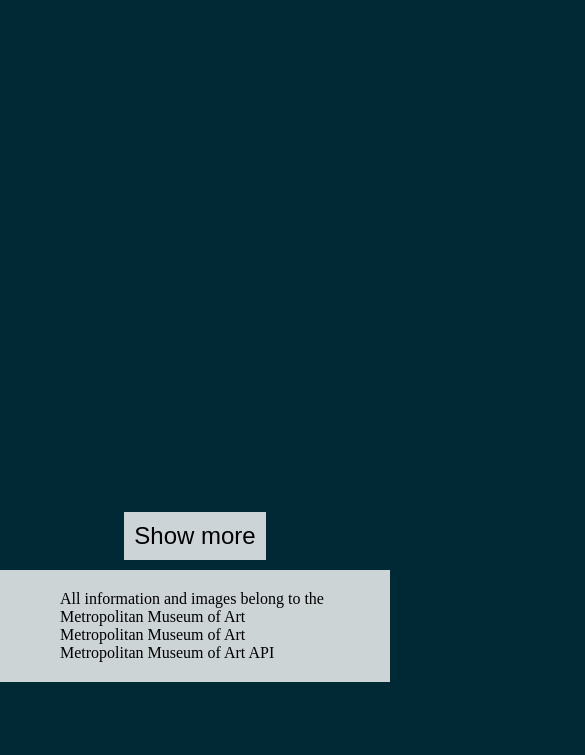
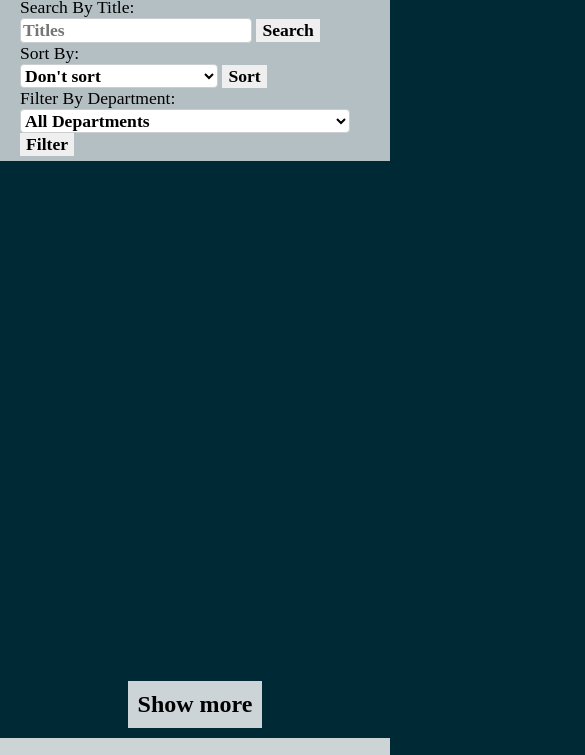
Before and after one commit to Nara-Me/WDfetch, a plain HTML site: page index.html in a window 390 px wide. Shown: the part 102-857 px from the top of the page, 585 px wide, since content can reach past the window. Drawn offline with Linux system fonts and the light colour scheme; no server answers; a web font is replaced by a local one.

Commit message:
style update

```diff
--- a/index.html
+++ b/index.html
@@ -15,8 +15,10 @@
     <header>
       <h1><a href="https://www.metmuseum.org/">Metropolitan Museum API</a></h1>
 
-      <div id="search-bar">
-          <input id="searchbarId" type="text" placeholder="Titles" maxlength="300" name="search">
+      <div class="filters">
+        <div id="search-bar">
+          <label>Search By Title:</label><br>
+          <input id="searchbarId" type="text" placeholder="Titles" maxlength="200" name="search">
           <button onclick="searchArtworks()">Search</button>
       </div>
 
@@ -28,7 +30,7 @@
           <option value="title-reverse">Title (Z-A-!)</option>
           <option value="date">Date (Asc moderately)</option>
           <option value="date-reverse">Date (Desc moderately)</option>
-        </select><br>
+        </select>
         <button value="filter" onclick="sortArtworks(this.value)">Sort</button>
       </div>
 
@@ -57,6 +59,7 @@
         </select>
         <button onclick="filterArtworks()">Filter</button>
       </div>
+    </div>
     </header>
 
     <div id="loading-screen">
@@ -88,8 +91,8 @@
 
     <footer>
       <p>All information and images belong to the Metropolitan Museum of Art<br>
-        <a href="https://www.metmuseum.org/">Metropolitan Museum of Art</a><br>
-      <a href="https://metmuseum.github.io/">Metropolitan Museum of Art API</a>
+        <a href="https://www.metmuseum.org/"><i>Metropolitan Museum of Art</i></a><br>
+      <a href="https://metmuseum.github.io/"><i>Metropolitan Museum of Art API</i></a>
     </footer>
   </body>
 </html>
--- a/script.js
+++ b/script.js
@@ -249,9 +249,7 @@ function createArtworkElement(artworkData) {
       infoElement = document.createElement("p");
       if (label === "Date") {
         infoElement.classList.add("date");
-        infoElement.style.display = "none";
       } else if (label === "Title") {
-        //infoElement.style.display = "none";
         infoElement.classList.add("title");
       }
       infoElement.innerHTML = `<strong>${label}:</strong> <span class="${label.toLowerCase()}">${value}</span>`;
@@ -274,6 +272,7 @@ function createArtworkElement(artworkData) {
   //addInfo("Date", artworkData.objectDate);
   //addInfo("ID", artworkData.objectID);
 
+  //set artwork info for popup
   artworkElement.setAttribute("data-title", artworkData.title);
   artworkElement.setAttribute("data-image", artworkData.primaryImage);
   artworkElement.setAttribute(
--- a/style.css
+++ b/style.css
@@ -10,8 +10,9 @@ html, body {
 }
 
 header {
+  display: flex;
   width: 100%;
-  display: inline-flex;
+  padding: 5px 0;
   top: 0;
   position: sticky;
   background: rgba(255, 255, 255, 0.7);
@@ -19,8 +20,79 @@ header {
 }
 
 header h1 {
-  margin: 0;
-  padding: 10px 5px;
+  margin: 0 20px;
+  padding: 10px 0;
+}
+
+.filters {
+  display: flex;
+  margin: 0 20px;
+  font-size: 1.1em;
+  top: 15px;
+  position: relative;
+}
+
+@media (max-width:980px)  {
+  header {
+    display: block;
+    width: 100%;
+    padding: 5px 0;
+    top: 0;
+    position: sticky;
+    background: rgba(255, 255, 255, 0.7);
+    z-index: 10;
+  }
+
+  .filters {
+    display: block;
+    margin: 0 20px;
+    top: 0;
+    font-size: 1.1em;
+  }
+}
+
+button {
+  font-family: inherit;
+  font-size: 1em;
+  border: none;
+  cursor: pointer;
+  font-weight: bold;
+}
+
+input {
+  font-family: inherit;
+  font-size: 1em;
+  border: none;
+  font-weight: bold;
+
+  background-color: #fff;
+  border: 1px solid #caced1;
+  border-radius: 0.25rem;
+  color: #000;
+}
+
+select {
+  font-family: inherit;
+  font-size: 1em;
+  border: none;
+  font-weight: bold;
+
+  background-color: #fff;
+  border: 1px solid #caced1;
+  border-radius: 0.25rem;
+  color: #000;
+  cursor: pointer;
+}
+select option{
+  font-family: inherit;
+  font-size: 1em;
+  border: none;
+  font-weight: bold;
+}
+
+.filters div {
+  margin-right: 30px;
+  font-family: 'Zen Kurenaido';
 }
 
 #total {
@@ -179,7 +251,14 @@ span.title {
 
 #show-more button:hover {
   background-color: rgba(255, 255, 255, 0.5);
-  cursor: pointer;
+}
+button:hover {
+  background-color: rgba(255, 255, 255, 0.5);
+}
+
+button:disabled {
+  cursor: default;
+  background-color: rgba(255, 255, 255, 0.8);
 }
 
 footer {
```
